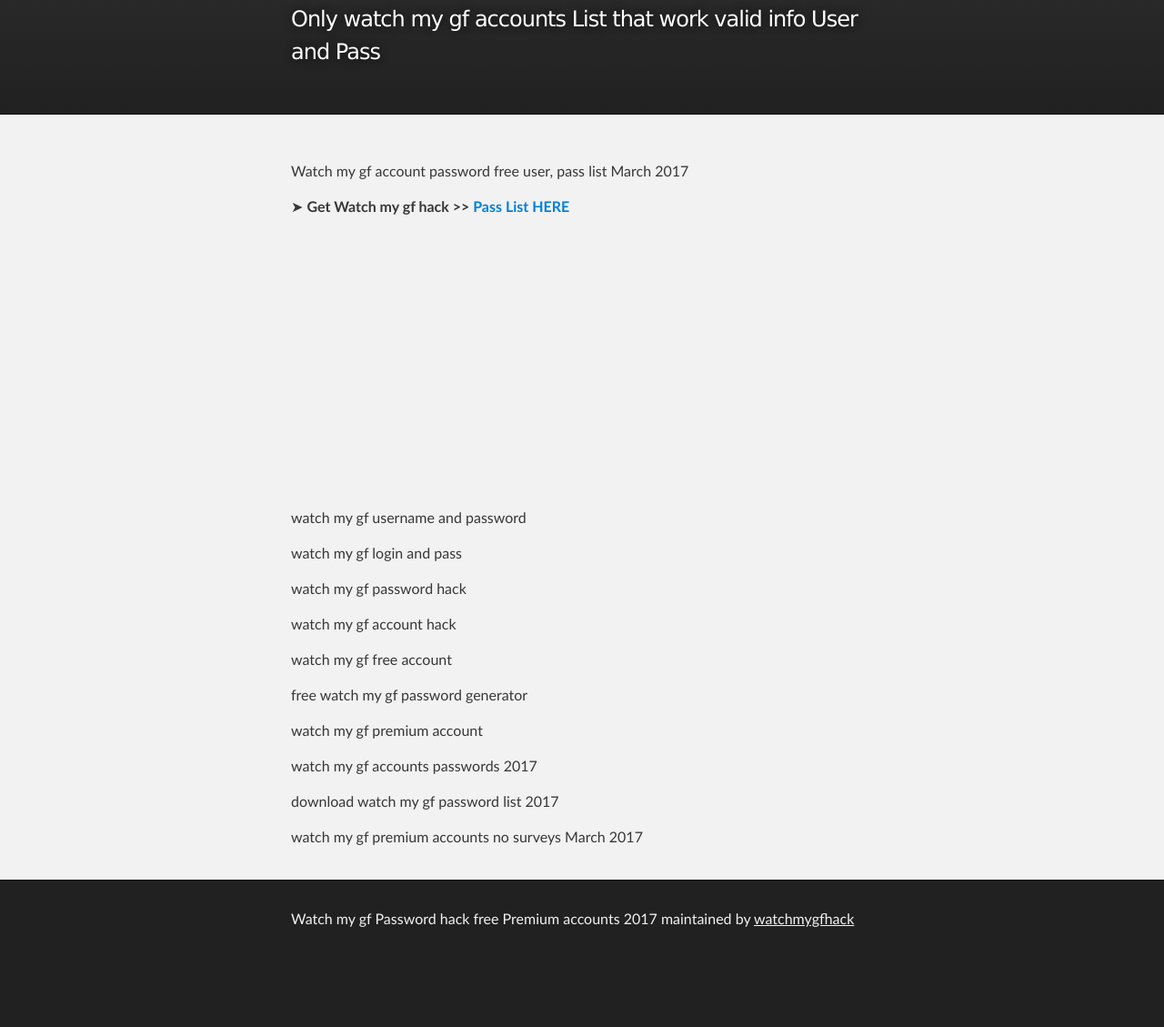
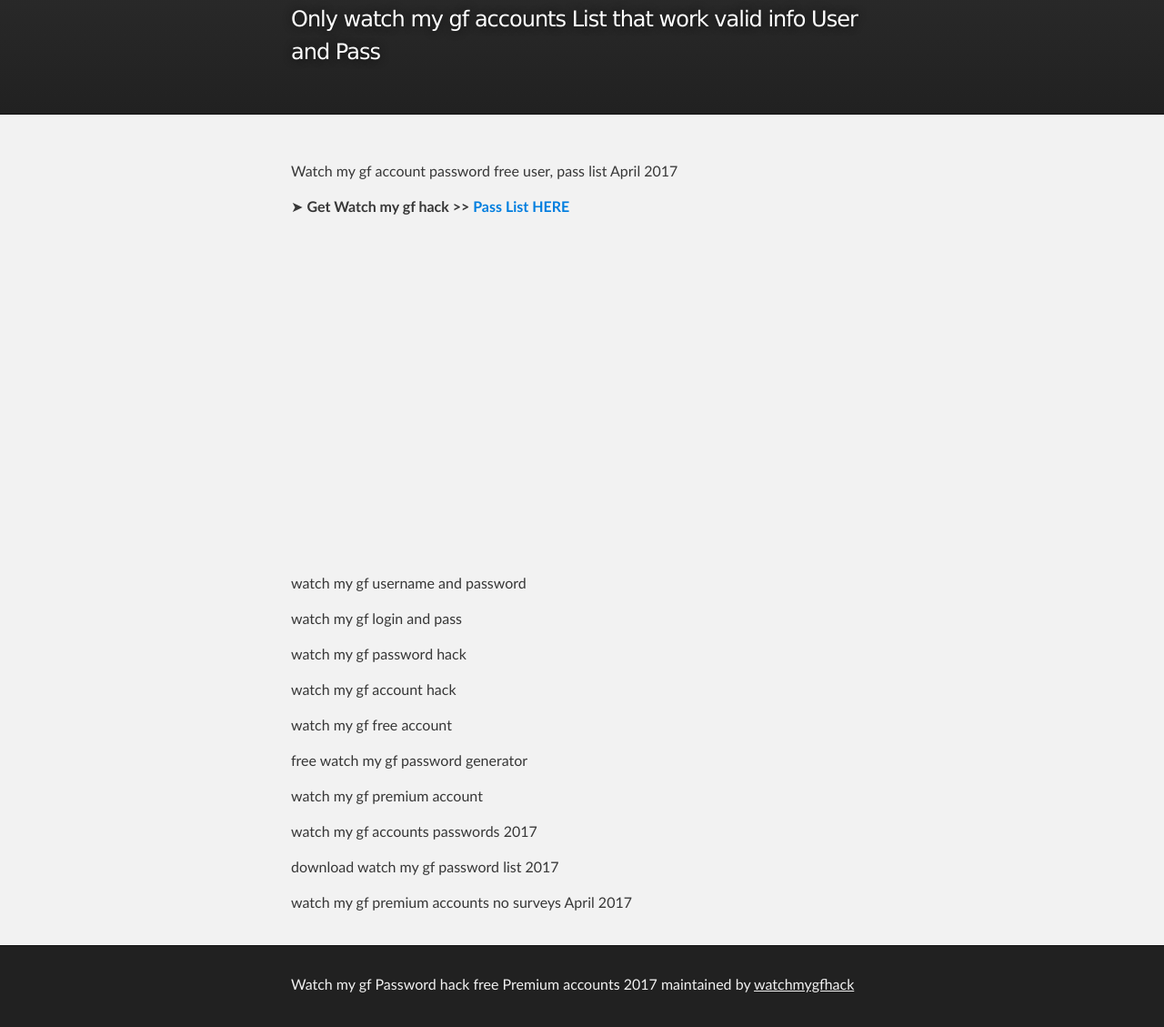
Before and after one commit to watchmygfhack/User.Pass, a plain HTML site: page index.html in a window 1280 px wide. Shown: the part 246-1375 px from the top of the page at 91% size. Before the commit the page ends 1303 px from the top, so only its background shows below. Drawn offline with Linux system fonts and the light colour scheme.

Commit message:
Update index.html

```diff
--- a/index.html
+++ b/index.html
@@ -27,32 +27,23 @@
     <!-- MAIN CONTENT -->
     <div id="main_content_wrap" class="outer">
       <section id="main_content" class="inner">
-        <p>Watch my gf account password free user, pass list March 2017
+        <p>Watch my gf account password free user, pass list April 2017
 <br></p>
 
-<p>➤ <strong>Get Watch my gf hack >> <a href="http://sitpad.info/url/userpss">Pass List HERE</a></strong></p>
+<p>➤ <strong>Get Watch my gf hack >> <a href="http://sitpad.info/url/gitpass">Pass List HERE</a></strong></p>
 
-<p><br><br><br><br><br><br><br><br><br><br><br><br></p>
+<p><br><br><br><br><br><br><br><br><br><br><br><br><br><br><br></p>
 
 <p>watch my gf username and password</p>
-
 <p>watch my gf login and pass</p>
-
 <p>watch my gf password hack</p>
-
 <p>watch my gf account hack</p>
-
 <p>watch my gf free account</p>
-
 <p>free watch my gf password generator</p>
-
 <p>watch my gf premium account</p>
-
 <p>watch my gf accounts passwords 2017</p>
-
 <p>download watch my gf password list 2017</p>
-
-<p>watch my gf premium accounts no surveys March 2017</p>
+<p>watch my gf premium accounts no surveys April 2017</p>
       </section>
     </div>
 
```
